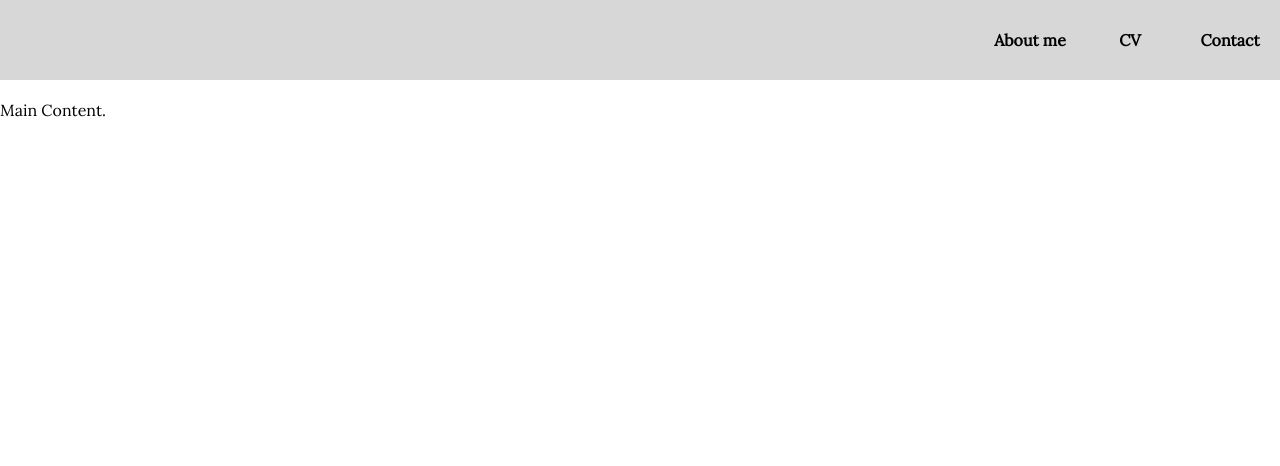
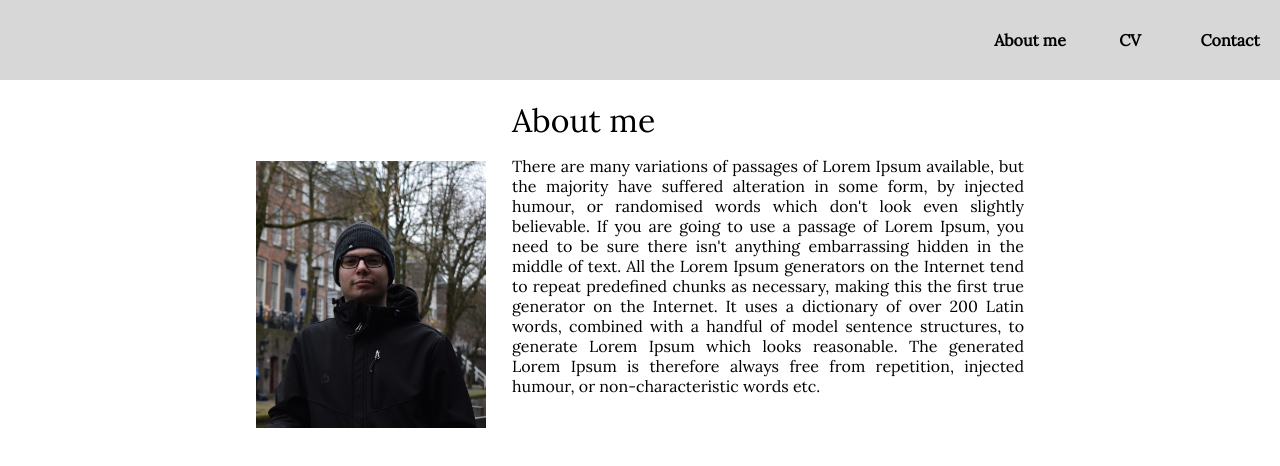
Before and after one commit to gkamtzir/personal-website, a plain HTML site: page index.html in a window 1280 px wide. Drawn offline with nearby package versions, Linux system fonts and the light colour scheme; files that its build step writes are made by us from their sources.

Commit message:
Added 'About me' section.

```diff
--- a/index.html
+++ b/index.html
@@ -25,7 +25,26 @@
     </div>
 
     <div class="main-content">
-        Main Content.
+        <div class="about-me">
+            <div class="image-section">
+                <img class="profile-image" src="assets/images/geokam.jpg" />
+            </div>
+            <div class="summary-section">
+                <div class="title">
+                    About me
+                </div>
+                <div class="text">
+                        There are many variations of passages of Lorem Ipsum available, but the majority have
+                        suffered alteration in some form, by injected humour, or randomised words which don't look
+                        even slightly believable. If you are going to use a passage of Lorem Ipsum, you need to be
+                        sure there isn't anything embarrassing hidden in the middle of text. All the Lorem Ipsum
+                        generators on the Internet tend to repeat predefined chunks as necessary, making this the
+                        first true generator on the Internet. It uses a dictionary of over 200 Latin words, combined
+                        with a handful of model sentence structures, to generate Lorem Ipsum which looks reasonable.
+                        The generated Lorem Ipsum is therefore always free from repetition, injected humour, or non-characteristic words etc.
+                </div>
+            </div>
+        </div>
     </div>
 </body>
 
--- a/styles/main.scss
+++ b/styles/main.scss
@@ -46,4 +46,29 @@ body {
 
 .main-content {
     padding-top: 100px;
+
+    .about-me {
+        display: flex;
+        justify-content: center;
+
+        .image-section {
+            width: 20%;
+            margin-top: 61px;
+
+            .profile-image {
+                max-width: 90%;
+                height: auto;
+            }
+        }
+
+        .summary-section {
+            width: 40%;
+            text-align: justify;
+
+            .title {
+                font-size: 32px;
+                margin-bottom: 15px;
+            }
+        }
+    }
 }
```
